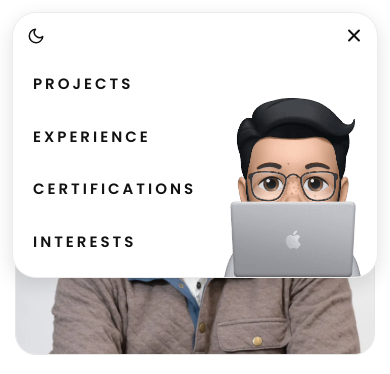
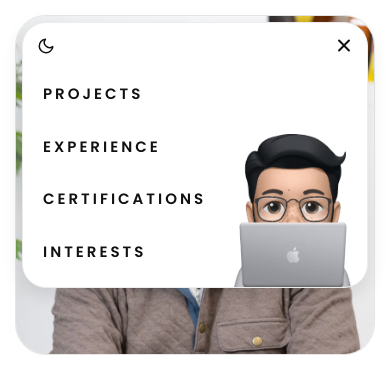
Before and after one commit to mageshsridhar/mageshsridhar.github.io, a plain HTML site: page index.html in a window 390 px wide. Both pictures are taken after a click on the button 354 px from the left and 36 px from the top of the page. Shown: the top 374 px of the page. Drawn offline with Linux system fonts and the light colour scheme.

Commit message:
Phone: menu button nests concentrically in the photo's top-right corner
Co-Authored-By: Claude Opus 5.5 <noreply@anthropic.com>

```diff
--- a/index.html
+++ b/index.html
@@ -12,7 +12,7 @@
   <link rel="preconnect" href="https://fonts.googleapis.com">
   <link rel="preconnect" href="https://fonts.gstatic.com" crossorigin>
   <link href="https://fonts.googleapis.com/css2?family=Poppins:wght@400;500;600;700&family=Inter:wght@400;500;600;700&family=Inter+Tight:wght@700&display=swap" rel="stylesheet">
-  <link rel="stylesheet" href="style.css?v=32">
+  <link rel="stylesheet" href="style.css?v=33">
   <script>
     // Set the theme before the page paints so there is no flash of the wrong colors
     (() => {
--- a/style.css
+++ b/style.css
@@ -593,7 +593,10 @@ a, button { -webkit-tap-highlight-color: transparent; }
      animate; --open-h is measured in script.js) holding the avatar, the theme
      switch and the section links, which then slide in one after another. */
   .nav {
-    position: fixed; top: 12px; right: 12px; left: auto; z-index: 20;
+    /* 22px in: the 48px button then shares its centre with the photo's
+       top-right corner (16px page margin + 30px corner radius = 46px = 22 + 24),
+       so at the top of the page it nests in the corner with an even 6px gap */
+    position: fixed; top: 22px; right: 22px; left: auto; z-index: 20;
     width: 48px; height: 48px; overflow: hidden;
     display: grid; grid-template-columns: auto 1fr auto 46px;   /* last column: room for the button */
     grid-template-rows: 46px auto;
@@ -605,9 +608,9 @@ a, button { -webkit-tap-highlight-color: transparent; }
     box-shadow: 0 6px 20px rgba(0, 0, 0, .12);
     transition: width .45s cubic-bezier(.32, .72, 0, 1), height .45s cubic-bezier(.32, .72, 0, 1);
   }
-  .nav.open { width: calc(100% - 24px); height: var(--open-h, 330px); }
+  .nav.open { width: calc(100% - 44px); height: var(--open-h, 330px); }
   /* used by script.js to measure the open height */
-  .nav.measuring { width: calc(100% - 24px) !important; height: auto !important; transition: none !important; }
+  .nav.measuring { width: calc(100% - 44px) !important; height: auto !important; transition: none !important; }
 
   /* The avatar fills the space beside the links: as large as fits with 16px
      clear of the text and the panel edge, sitting on the panel's bottom edge. */
@@ -664,7 +667,7 @@ a, button { -webkit-tap-highlight-color: transparent; }
   .nav nav a:nth-child(3) { --i: 2; }
   .nav nav a:nth-child(4) { --i: 3; }
   .nav nav a:nth-child(5) { --i: 4; }
-  .hero-photo { height: min(40vh, calc((100vw - 32px) * 1.3)); }
+  .hero-photo { height: min(40vh, calc((100vw - 32px) * 1.3)); border-radius: 30px; }   /* corner concentric with the menu button */
   .arrow { display: none; }
   .section { padding: 56px 16px; }
   .hero { padding-bottom: 56px; }
```
